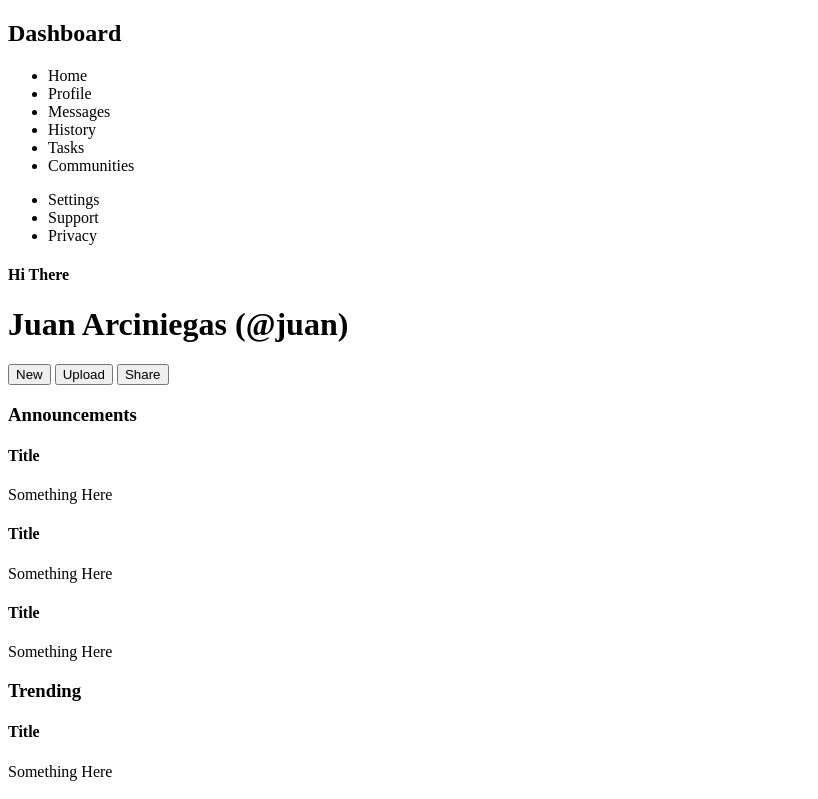
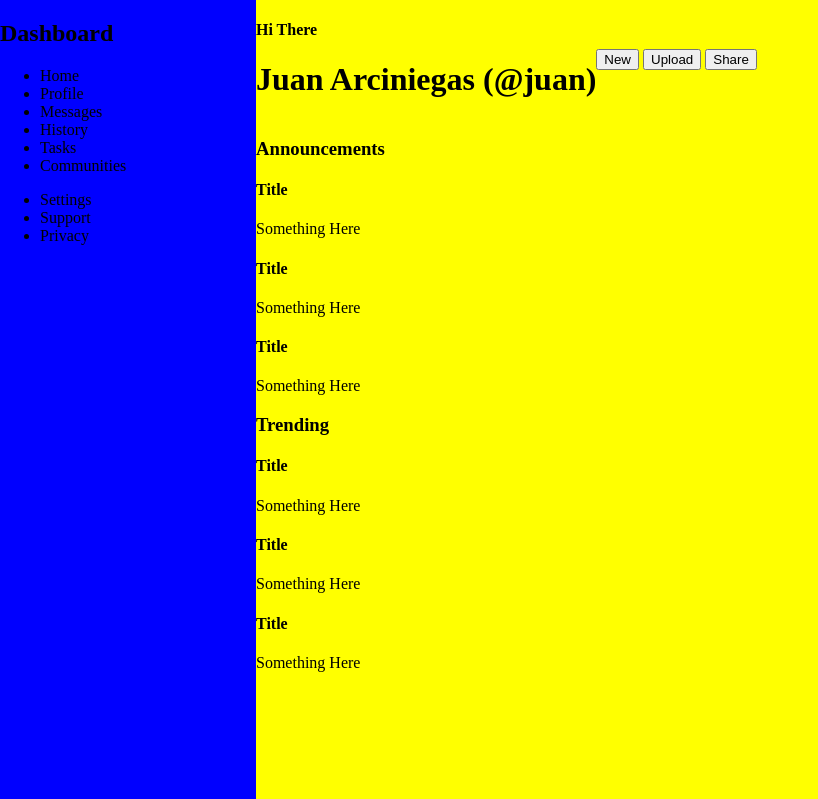
Before and after one commit to JDArciniegas/dashboard, a plain HTML site: page index.html in a window 1280 px wide. Shown: the top 799 px of the page, without its empty margins (0-818 px from the left). Drawn offline with Linux system fonts and the light colour scheme.

Commit message:
inital layout on navbar, header

```diff
--- a/index.html
+++ b/index.html
@@ -25,6 +25,7 @@
         <li>Privacy</li>
       </ul>
     </nav>
+    <div class="content">
       <header>
         <div>
           <h4>Hi There</h4>
@@ -74,5 +75,6 @@
         </article>
       </main>
     </div>
+  </div>
 </body>
 </html>
--- /dev/null
+++ b/styles/header.css
@@ -0,0 +1,9 @@
+.content {
+
+}
+
+header {
+  display: flex;
+  justify-content: space-around;
+  align-items: center;
+}
--- a/styles/index.css
+++ b/styles/index.css
@@ -1 +1,21 @@
 @import "navbar.css";
+@import "header.css";
+@import "cards.css";
+
+/* :root{
+
+} */
+
+body, html{
+  box-sizing: border-box;
+  height: 100%;
+  margin: 0;
+}
+
+.container{
+  display: flex;
+  background-color: yellow;
+  grid-template-columns: (2, 2fr);
+  grid-template-rows: (2, 1fr);
+  height: 100vh;
+}
--- a/styles/navbar.css
+++ b/styles/navbar.css
@@ -0,0 +1,4 @@
+nav {
+  background-color: blue;
+  width: 20vw;
+}
```
Also changed, not shown: styles/cards.css (added). Lines whose indentation alone changed are shown as unchanged.
